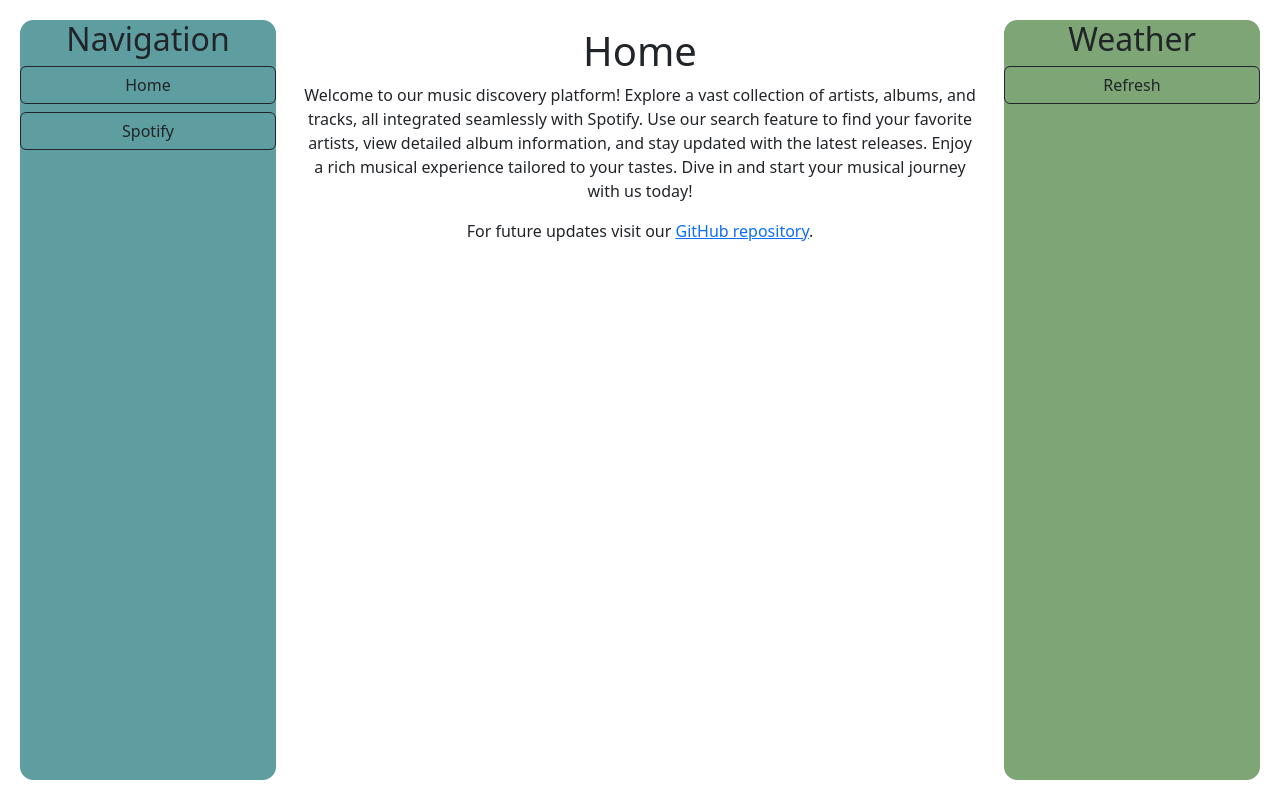
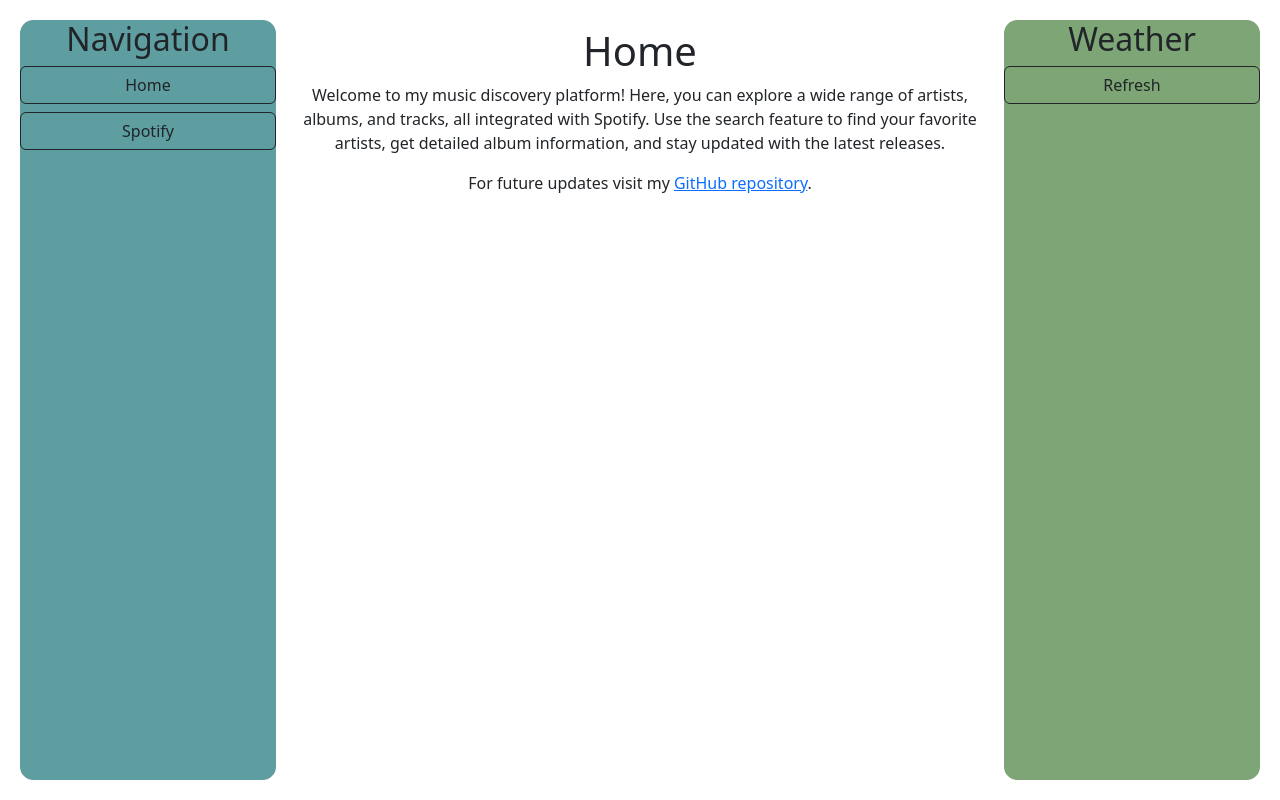
Before and after one commit to chrismagos/router-api-app, a React (Create React App) app: page / in a window 1280 px wide. Built offline with nearby package versions, Linux system fonts and the light colour scheme.

Commit message:
Text change

```diff
--- a/src/Components/Home.jsx
+++ b/src/Components/Home.jsx
@@ -2,10 +2,10 @@ const Home = () => {
     return <>
         <h1>Home</h1>
         <p>
-        Welcome to our music discovery platform! Explore a vast collection of artists, albums, and tracks, all integrated seamlessly with Spotify. Use our search feature to find your favorite artists, view detailed album information, and stay updated with the latest releases. Enjoy a rich musical experience tailored to your tastes. Dive in and start your musical journey with us today!
+            Welcome to my music discovery platform! Here, you can explore a wide range of artists, albums, and tracks, all integrated with Spotify. Use the search feature to find your favorite artists, get detailed album information, and stay updated with the latest releases.
         </p>
         <p>
-            For future updates visit our <a href="https://github.com/chrismagos/router-api-app">GitHub repository</a>.
+            For future updates visit my <a href="https://github.com/chrismagos/router-api-app">GitHub repository</a>.
         </p>
     </>
 }
```
